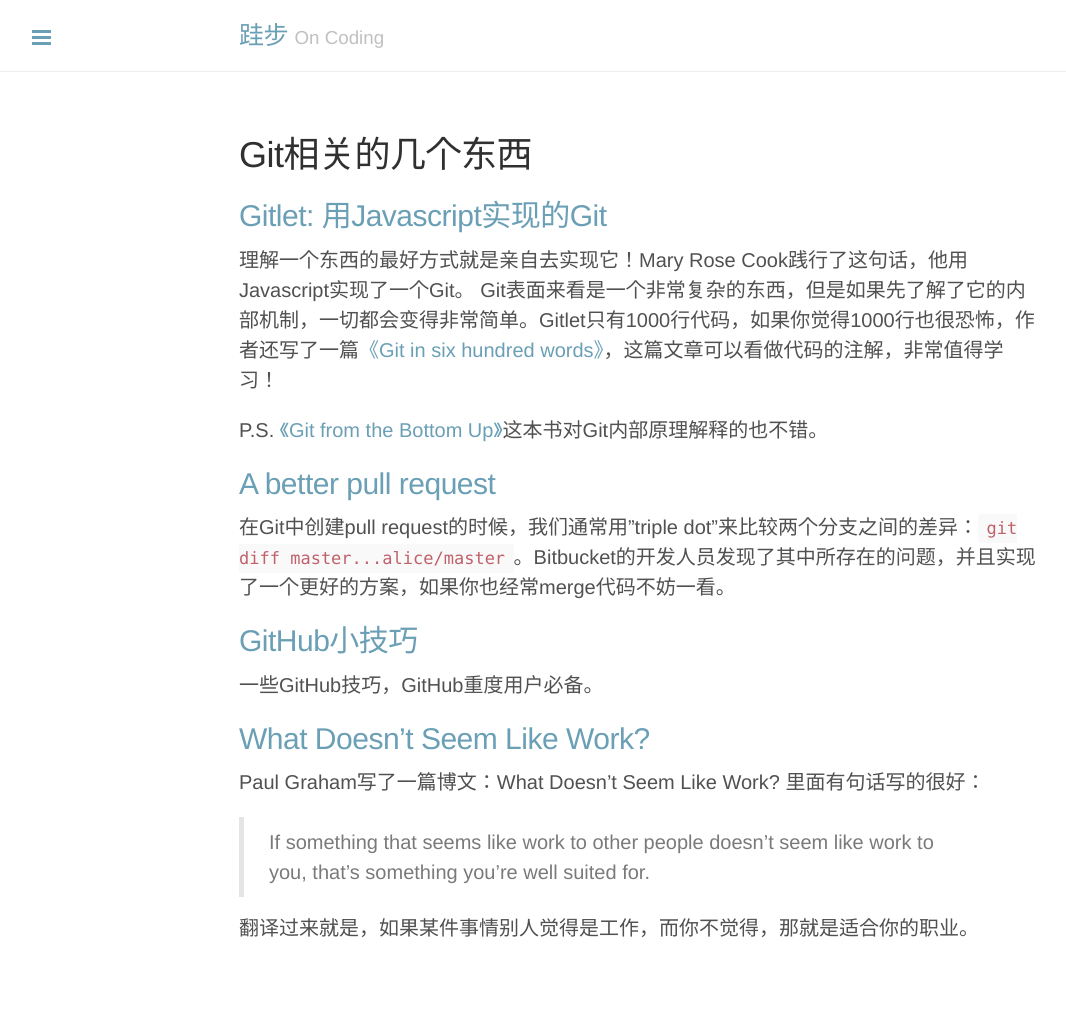
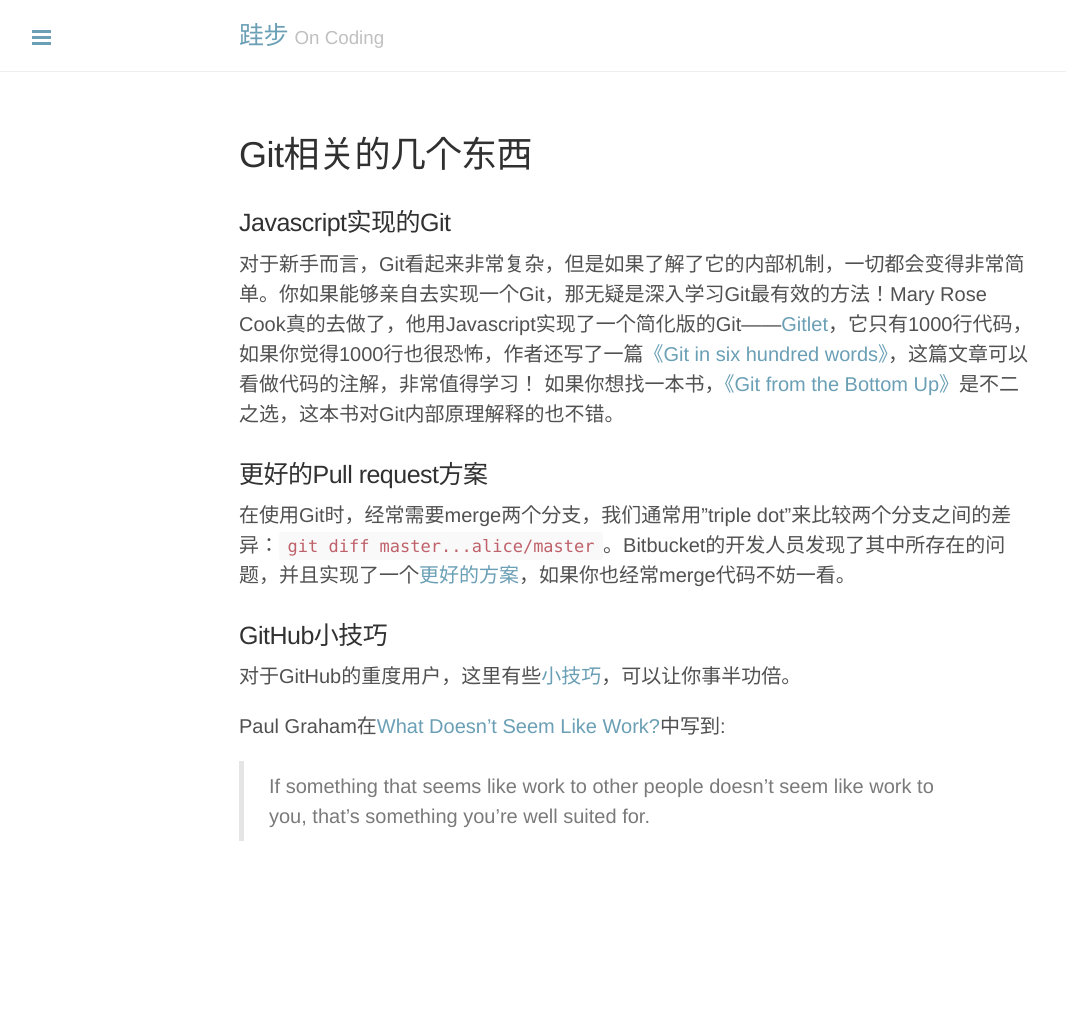
Before and after one commit to hanjianwei/hanjianwei.github.io, a Jekyll site: the page built from wechat/20150128.md, in a window 1280 px wide. Shown: the whole page, without its empty margins (1-1067 px from the left). Built offline with Jekyll 4.4.1, drawn with Linux system fonts in a browser that asks for light colours; Markdown is read by kramdown in place of the engine named in the settings; comment, search, counter and statistics services are not loaded; after the commit the page ends 921 px from its top, so only the background shows below that.

Commit message:
Add wechat 20150202

```diff
--- a/wechat/20150128.md
+++ b/wechat/20150128.md
@@ -2,25 +2,18 @@
 title: Git相关的几个东西
 ---
 
-## [Gitlet: 用Javascript实现的Git](http://gitlet.maryrosecook.com/)
+### Javascript实现的Git
 
-理解一个东西的最好方式就是亲自去实现它！Mary Rose Cook践行了这句话，他用Javascript实现了一个Git。
-Git表面来看是一个非常复杂的东西，但是如果先了解了它的内部机制，一切都会变得非常简单。Gitlet只有1000行代码，如果你觉得1000行也很恐怖，作者还写了一篇[《Git in six hundred words》](http://gitlet.maryrosecook.com/docs/gitlet.html)，这篇文章可以看做代码的注解，非常值得学习！
+对于新手而言，Git看起来非常复杂，但是如果了解了它的内部机制，一切都会变得非常简单。你如果能够亲自去实现一个Git，那无疑是深入学习Git最有效的方法！Mary Rose Cook真的去做了，他用Javascript实现了一个简化版的Git——[Gitlet](http://gitlet.maryrosecook.com/)，它只有1000行代码，如果你觉得1000行也很恐怖，作者还写了一篇[《Git in six hundred words》](http://gitlet.maryrosecook.com/docs/gitlet.html)，这篇文章可以看做代码的注解，非常值得学习！ 如果你想找一本书，[《Git from the Bottom Up》](https://jwiegley.github.io/git-from-the-bottom-up/)是不二之选，这本书对Git内部原理解释的也不错。
 
-P.S. [《Git from the Bottom Up》](https://jwiegley.github.io/git-from-the-bottom-up/)这本书对Git内部原理解释的也不错。
+### 更好的Pull request方案
 
-## [A better pull request](https://developer.atlassian.com/blog/2015/01/a-better-pull-request/)
+在使用Git时，经常需要merge两个分支，我们通常用"triple dot"来比较两个分支之间的差异：`git diff master...alice/master`。Bitbucket的开发人员发现了其中所存在的问题，并且实现了一个[更好的方案](https://developer.atlassian.com/blog/2015/01/a-better-pull-request/)，如果你也经常merge代码不妨一看。
 
-在Git中创建pull request的时候，我们通常用”triple dot”来比较两个分支之间的差异：`git diff master...alice/master`。Bitbucket的开发人员发现了其中所存在的问题，并且实现了一个更好的方案，如果你也经常merge代码不妨一看。
+### GitHub小技巧
 
-## [GitHub小技巧](https://github.com/tiimgreen/github-cheat-sheet)
+对于GitHub的重度用户，这里有些[小技巧](https://github.com/tiimgreen/github-cheat-sheet)，可以让你事半功倍。
 
-一些GitHub技巧，GitHub重度用户必备。
-
-## [What Doesn't Seem Like Work?](http://www.paulgraham.com/work.html)
-
-Paul Graham写了一篇博文：What Doesn't Seem Like Work? 里面有句话写的很好：
+Paul Graham在[What Doesn't Seem Like Work?](http://www.paulgraham.com/work.html)中写到:
 
 >If something that seems like work to other people doesn't seem like work to you, that's something you're well suited for.
-
-翻译过来就是，如果某件事情别人觉得是工作，而你不觉得，那就是适合你的职业。
```
Also changed, not shown: wechat/20150202.md (added, +36 -0 lines).
